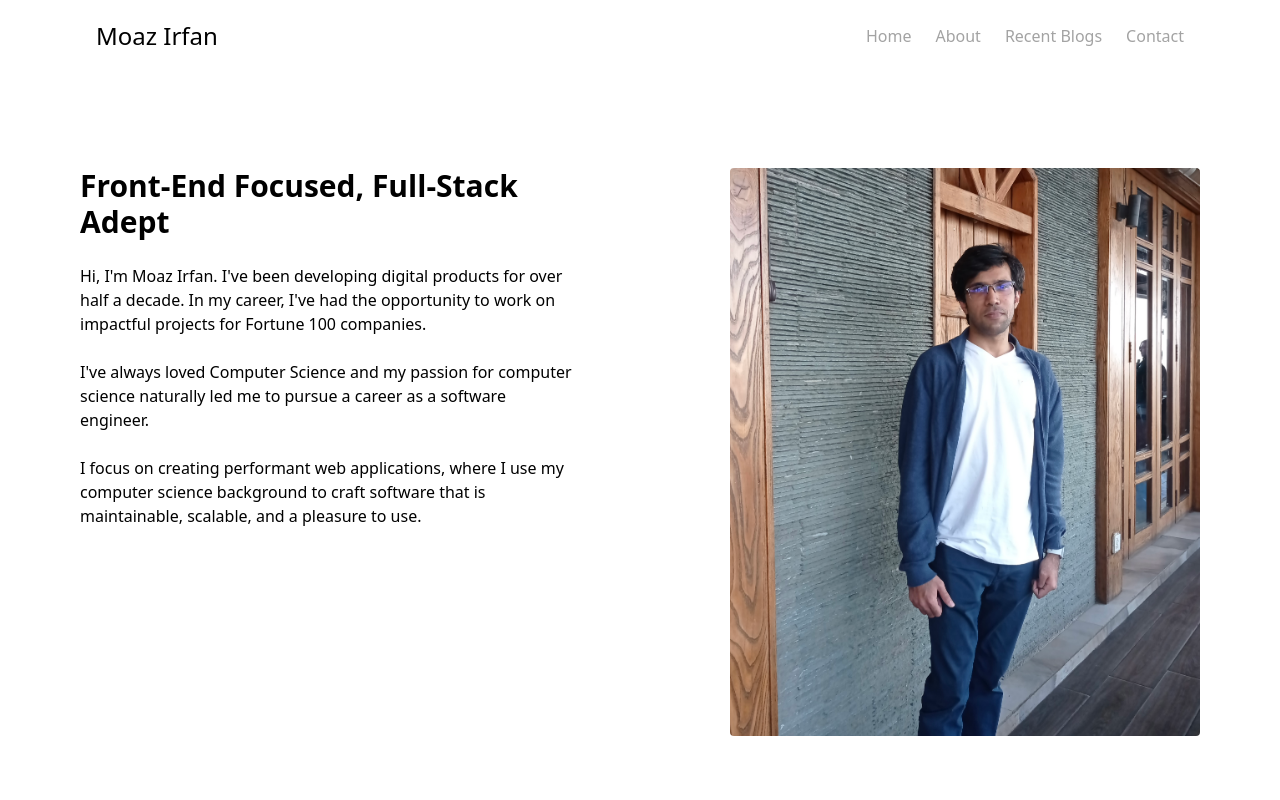
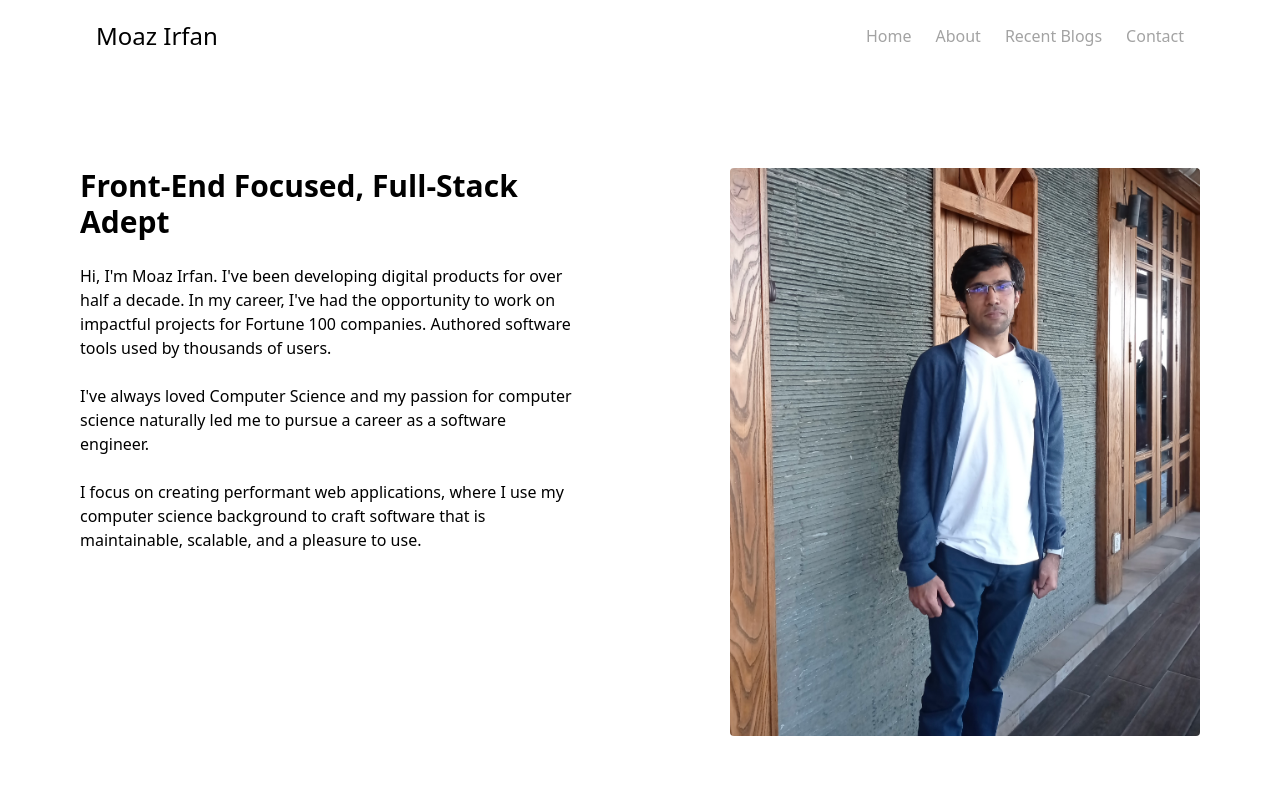
Before and after one commit to MoazIrfan/nextjs-and-tailwind-portfolio, a Next.js app: page /about in a window 1280 px wide. Shown: the top 800 px of the page. Built offline with nearby package versions, Linux system fonts and the light colour scheme.

Commit message:
Update about info.tsx

```diff
--- a/app/about/page.tsx
+++ b/app/about/page.tsx
@@ -25,7 +25,7 @@ export default function About() {
             Front-End Focused, Full-Stack Adept
           </h1>
           <p>
-            Hi, I&#39;m Moaz Irfan. I&#39;ve been developing digital products for over half a decade. In my career, I&#39;ve had the opportunity to work on impactful projects for Fortune 100 companies.
+            Hi, I&#39;m Moaz Irfan. I&#39;ve been developing digital products for over half a decade. In my career, I&#39;ve had the opportunity to work on impactful projects for Fortune 100 companies. Authored software tools used by thousands of users.
           </p>
           <br />
           <p>
```
